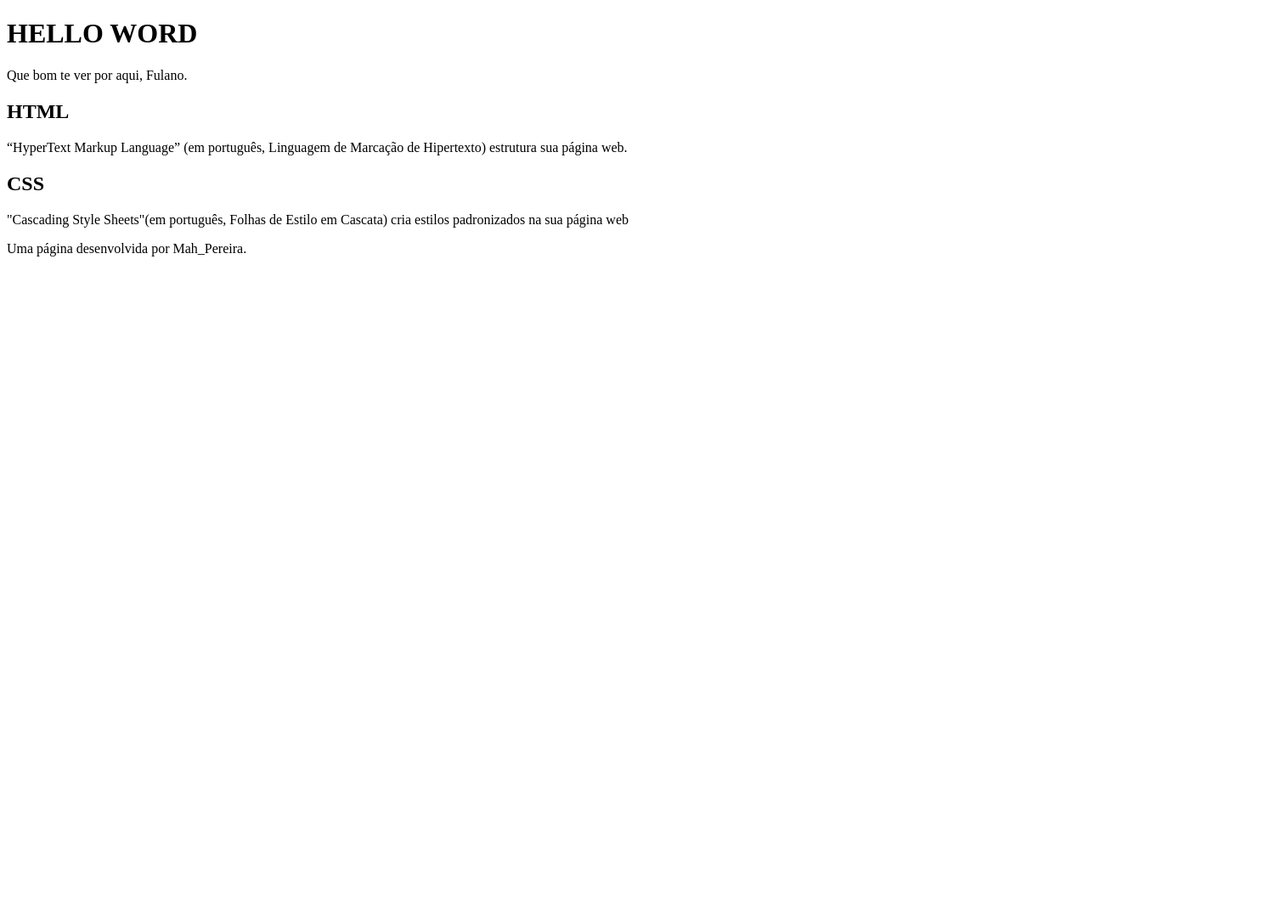
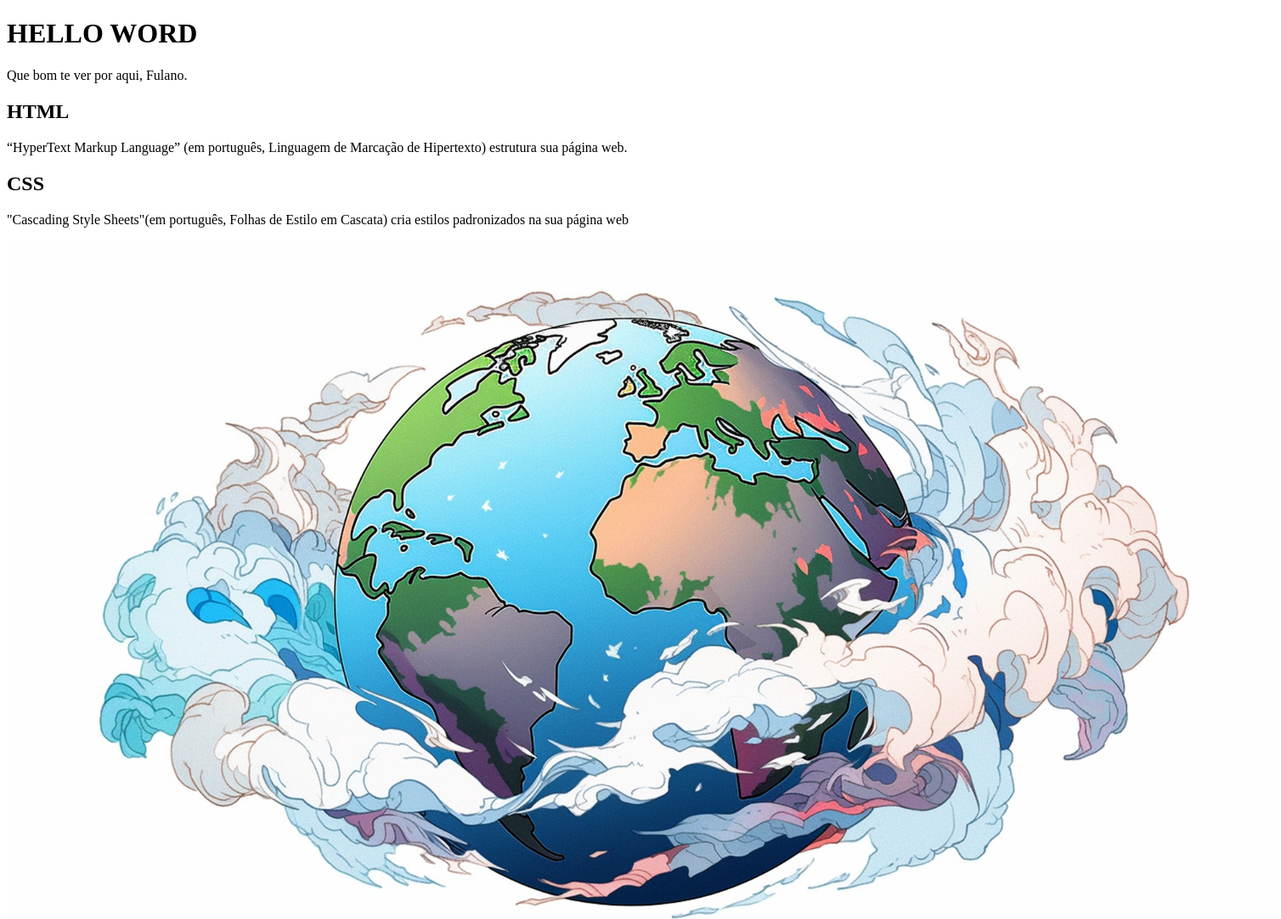
Before and after one commit to Profe-Mahriana/Hello-Word, a plain HTML site: page index.html in a window 1280 px wide. Shown: the top 1082 px of the page at 85% size, 1508 px wide, since content can reach past the window. Before the commit the page ends 800 px from the top, so only its background shows below. Drawn offline with Linux system fonts and the light colour scheme.

Commit message:
Add files via upload

```diff
--- a/index.html
+++ b/index.html
@@ -20,8 +20,10 @@
 
         <h2>CSS</h2>
         <p>"Cascading Style Sheets"(em português, Folhas de Estilo em Cascata) cria estilos padronizados na sua página web</p>
+        <img src="imagem/mundo.jpg" alt="representação do planeta Terra, com destaque para América do Sul e África, rodeada por nuvens.">
 
     </section>
+
 
     <footer>
         <p> Uma página desenvolvida por Mah_Pereira.</p>
```
Also changed, not shown: imagem/mundo.jpg (added).
